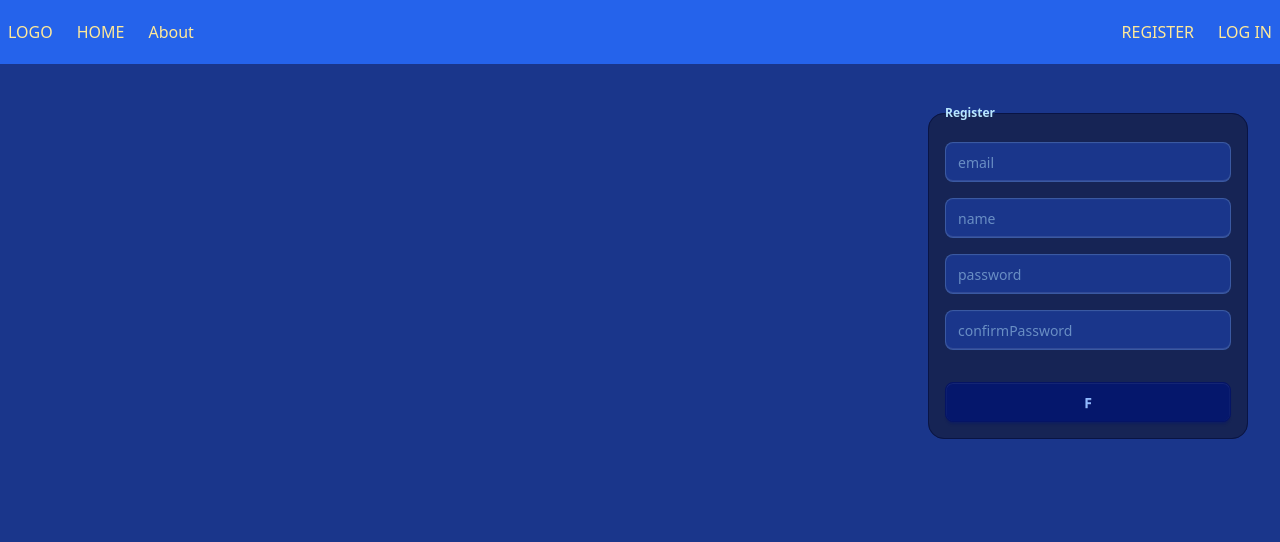
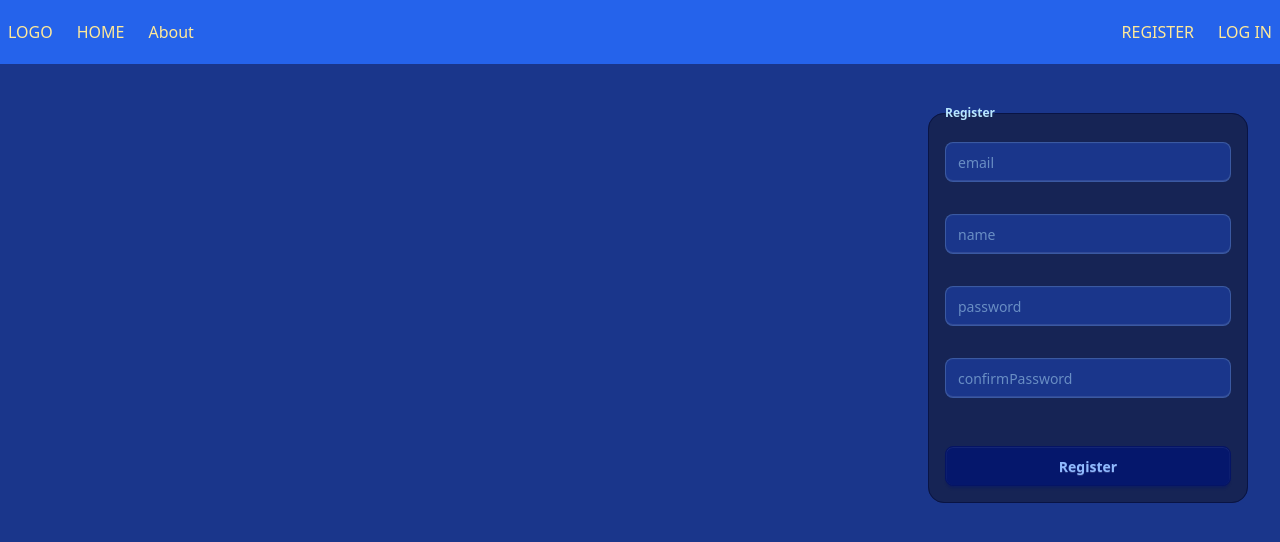
Before and after one commit to armmani/J.TAM.DAY2.FRONT, a React (Vite) app: page /register in a window 1280 px wide. Shown: the top 542 px of the page. Built offline with nearby package versions, Linux system fonts and the light colour scheme.

Commit message:
เติม error front เอามาจาก back

```diff
--- a/package.json
+++ b/package.json
@@ -10,14 +10,17 @@
     "preview": "vite preview"
   },
   "dependencies": {
+    "@hookform/resolvers": "^5.1.1",
     "@tailwindcss/vite": "^4.1.10",
     "axios": "^1.10.0",
+    "lucide-react": "^0.518.0",
     "react": "^19.1.0",
     "react-dom": "^19.1.0",
     "react-hook-form": "^7.58.1",
     "react-router": "^7.6.2",
     "sweetalert2": "^11.22.0",
-    "tailwindcss": "^4.1.10"
+    "tailwindcss": "^4.1.10",
+    "yup": "^1.6.1"
   },
   "devDependencies": {
     "@eslint/js": "^9.25.0",
--- /dev/null
+++ b/src/components/form/Buttons.jsx
@@ -0,0 +1,17 @@
+import { LoaderCircle } from "lucide-react";
+
+function Buttons({ isSubmitting, label }) {
+  return (
+    <button disabled={isSubmitting} className="btn btn-neutral mt-4">
+      {isSubmitting ? (
+        <>
+          <p>LOADING</p>
+          <LoaderCircle className="animate-spin" />
+        </>
+      ) : (
+        label
+      )}
+    </button>
+  );
+}
+export default Buttons;
--- a/src/components/form/FormInput.jsx
+++ b/src/components/form/FormInput.jsx
@@ -1,10 +1,13 @@
-function FormInput({ name, register }) {
+function FormInput({ name, register, errors }) {
   return (
-    <input
-      className="input"
-      placeholder={name}
-      {...register(name)}
-    />
+    <>
+      <input className="input" placeholder={name} {...register(name)} />
+      <p>
+        {
+          errors[name]
+        }
+      </p>
+    </>
   );
 }
 export default FormInput;
--- a/src/pages/auth/Register.jsx
+++ b/src/pages/auth/Register.jsx
@@ -3,12 +3,18 @@ import FormInput from "../../components/form/FormInput";
 import { createAlert } from "../../utils/createAlert";
 import { useForm } from "react-hook-form";
 import axios from "axios";
+import Buttons from "../../components/form/Buttons";
+import { yupResolver } from "@hookform/resolvers/yup";
+import { registerSchema } from "../../utils/validator";
 
 function Register() {
   // JS
 
-  const { handleSubmit, register, formState } = useForm();
-  const { isSubmitting } = formState;
+  const { handleSubmit, register, formState } = useForm({
+    resolver: yupResolver(registerSchema),
+  });
+  const { isSubmitting, errors } = formState;
+  // console.log(errors);
 
   const hdlSubmit = async (value) => {
     await new Promise((resolve) => setTimeout(resolve, 2000));
@@ -34,14 +40,12 @@ function Register() {
           <fieldset className="fieldset bg-base-200 border-base-300 rounded-box w-xs border p-4 flex flex-col gap-4">
             <legend className="fieldset-legend">Register</legend>
 
-            <FormInput register={register} name="email" />
-            <FormInput register={register} name="name" />
-            <FormInput register={register} name="password" />
-            <FormInput register={register} name="confirmPassword" />
+            <FormInput register={register} name="email" errors={errors} />
+            <FormInput register={register} name="name" errors={errors} />
+            <FormInput register={register} name="password" errors={errors} />
+            <FormInput register={register} name="confirmPassword" errors={errors} />
 
-            <button className="btn btn-neutral mt-4">
-              {isSubmitting ? "T" : "F"}
-            </button>
+            <Buttons label="Register" isSubmitting={isSubmitting} />
           </fieldset>
         </form>
       </div>
--- /dev/null
+++ b/src/utils/validator.jsx
@@ -0,0 +1,17 @@
+// Validate with yup
+import { object, ref, string } from "yup";
+
+export const registerSchema = object({
+  email: string().email("Incorrect Email").required("Enter your Email"),
+  name: string().min(2, "Name must be at least 2 letters"),
+  password: string().min(6, "Password must be at least 6 letters"),
+  confirmPassword: string().oneOf(
+    [ref("password"), null],
+    "Password is not Matched"
+  ),
+});
+
+export const loginSchema = object({
+  email: string().email("Incorrect Email").required("Enter your Email"),
+  password: string().min(6, "Password must be at least 6 letters"),
+});
```
Also changed, not shown: 1 other file (tests, documents, lock files or other folders).
